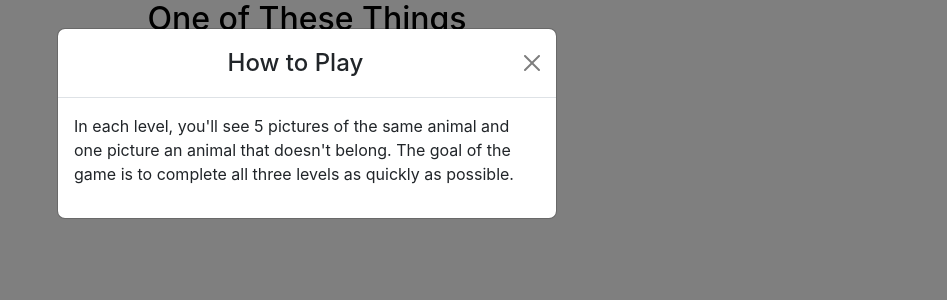
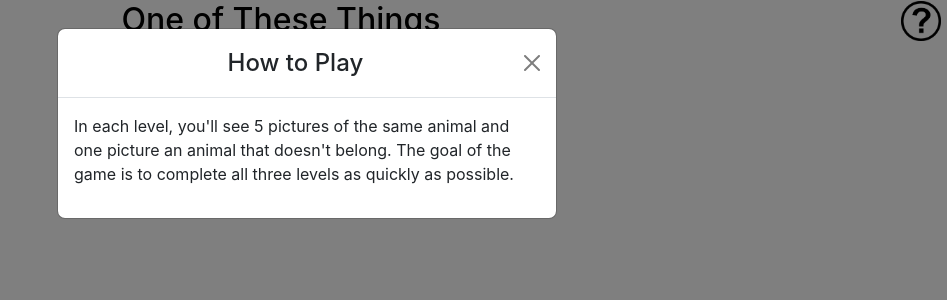
Before and after one commit to mattrossdev/one-of-these-things, a React (Create React App) app: page / in a window 1280 px wide. Shown: the top 300 px of the page, without its empty margins (333-1280 px from the left). Built offline with nearby package versions, Linux system fonts and the light colour scheme; no server answers.

Commit message:
Refactors title into new top nav

```diff
--- a/src/App.css
+++ b/src/App.css
@@ -9,7 +9,7 @@
   }
 }
 
-.app {
+* {
   font-family: "Inter", "Helvetica";
 }
 
@@ -17,6 +17,24 @@
   color: black;
   margin: auto;
   font-size: 32px;
+  text-align: center;
+}
+
+.topnav {
+  display: flex;
+  flex-direction: row;
+  padding: 0px;
+  height: 40px;
+}
+
+#help-button {
+  border: none;
+  background-color: #ffffff;
+}
+
+#help-button > img {
+  height: 40px;
+  background-color: #ffffff;
 }
 
 #gameText {
--- a/src/App.js
+++ b/src/App.js
@@ -4,10 +4,12 @@ import { animalNames } from "./data.js";
 import { shuffle } from "./utils.js";
 import { useIsMount } from "./utils.js";
 import { startTimer, stopTimer, resetTimer, returnTime } from "./stopwatch.js";
+import TopNav from "./top-nav.js";
 import HelpModal from "./help-modal.js";
 import WinModal from "./win-modal.js";
 
 function App() {
+  const [showHelpModal, setShowHelpModal] = useState(true);
   const [gameCount, setGameCount] = useState(1);
   const [imageLinks, setImageLinks] = useState([]);
   const [gameReady, setGameReady] = useState(false);
@@ -20,6 +22,25 @@ function App() {
   });
   const [target, setTarget] = useState("");
   const isMount = useIsMount();
+
+  const handleHelpModalShow = () => {
+    setShowHelpModal(true);
+    console.log(showHelpModal);
+  };
+
+  const handleHelpModalHide = () => {
+    setShowHelpModal(false);
+  };
+
+  useEffect(() => {
+    const close = (e) => {
+      if (e.keyCode === 27) {
+        handleHelpModalHide();
+      }
+    };
+    window.addEventListener("keydown", close);
+    return () => window.removeEventListener("keydown", close);
+  }, []);
 
   const getNames = () => {
     const getRandomAnimal = () => {
@@ -137,11 +158,11 @@ function App() {
 
   return (
     <div className="app">
-      <HelpModal />
+      <TopNav showModal={handleHelpModalShow} />
+      <HelpModal show={showHelpModal} handleClose={handleHelpModalHide} />
       {gameWon && <WinModal time={gameTime} />}
       <div className="component">
         <div id="gameText">
-          <h1 className="title">One of These Things</h1>
           <div id="gameCounter"></div>
           <button className="button" onClick={startGame} disabled={!gameReady}>
             {" "}
--- a/src/help-modal.js
+++ b/src/help-modal.js
@@ -3,7 +3,7 @@ import Modal from "react-bootstrap/Modal";
 import "./modal.css";
 import "bootstrap/dist/css/bootstrap.min.css";
 
-export default function HelpModal() {
+export default function HelpModal(props) {
   const [show, setShow] = useState(true);
   const handleClose = () => setShow(false);
   const handleShow = () => setShow(true);
@@ -20,14 +20,14 @@ export default function HelpModal() {
 
   return (
     <div className="modal">
-      <Modal show={show}>
+      <Modal show={props.show}>
         <Modal.Header>
           <Modal.Title> How to Play</Modal.Title>
           <button
             type="button"
             className="btn-close"
             aria-label="Close"
-            onClick={handleClose}
+            onClick={props.handleClose}
           ></button>
         </Modal.Header>
         <Modal.Body>
--- /dev/null
+++ b/src/top-nav.js
@@ -0,0 +1,14 @@
+import React, { useState } from "react";
+import "./App.css";
+import helpIcon from "./question.png";
+
+export default function TopNav(props) {
+  return (
+    <div className="topnav">
+      <h1 className="title">One of These Things</h1>
+      <button type="button" id="help-button" onClick={props.showModal}>
+        <img src={helpIcon}></img>
+      </button>
+    </div>
+  );
+}
```
Also changed, not shown: src/question.png (added).
